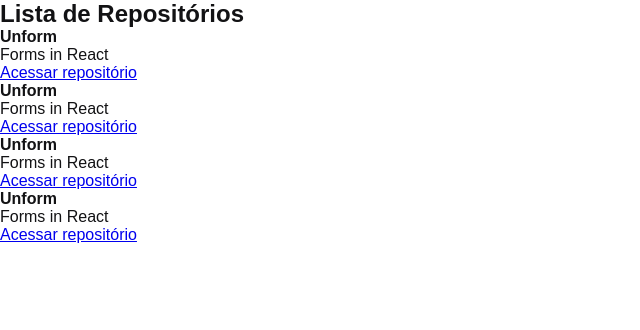
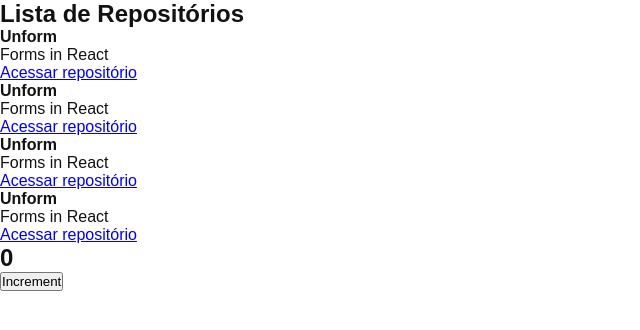
Before and after one commit to Alexssmusica/01-github-explorer, a React app: page / in a window 1280 px wide. Shown: the top 330 px of the page, without its empty margins (0-640 px from the left). Built offline with nearby package versions, Linux system fonts and the light colour scheme.

Commit message:
Estado do componente

```diff
--- a/src/App.jsx
+++ b/src/App.jsx
@@ -1,3 +1,4 @@
+import { Counter } from './components/Counter';
 import { RepositoryList } from './components/RepositoryList';
 
 
@@ -5,6 +6,9 @@
 
 export function App() {
 	return (
-		<RepositoryList />
-	);
+		<>
+			<RepositoryList />
+			<Counter />
+		</>
+	)
 }
--- /dev/null
+++ b/src/components/Counter.jsx
@@ -0,0 +1,18 @@
+import { useState } from "react";
+
+export function Counter() {
+	const [counter, setCounter] = useState(0);
+
+	function increment() {
+		setCounter(counter + 1);
+	}
+
+  return (
+	<>
+		<h2>{counter}</h2>
+		<button type="button" onClick={increment}>
+			Increment
+		</button>
+	</>
+  );
+}
--- a/src/components/RepositoryItem.jsx
+++ b/src/components/RepositoryItem.jsx
@@ -1,13 +1,12 @@
 export function RepositoryItem(props) {
 
 	return (
-		<>
-			<li>
-				<strong>{props.repository?.name ?? 'Default'}</strong>
-				<p>{props.repository?.description ?? 'Default'}</p>
 
-				<a href={props.repository?.link ?? '#'} target="_blank">Acessar repositório</a>
-			</li>
-		</>
+		<li>
+			<strong>{props.repository?.name ?? 'Default'}</strong>
+			<p>{props.repository?.description ?? 'Default'}</p>
+
+			<a href={props.repository?.link ?? '#'} target="_blank">Acessar repositório</a>
+		</li>
 	)
 }
```
